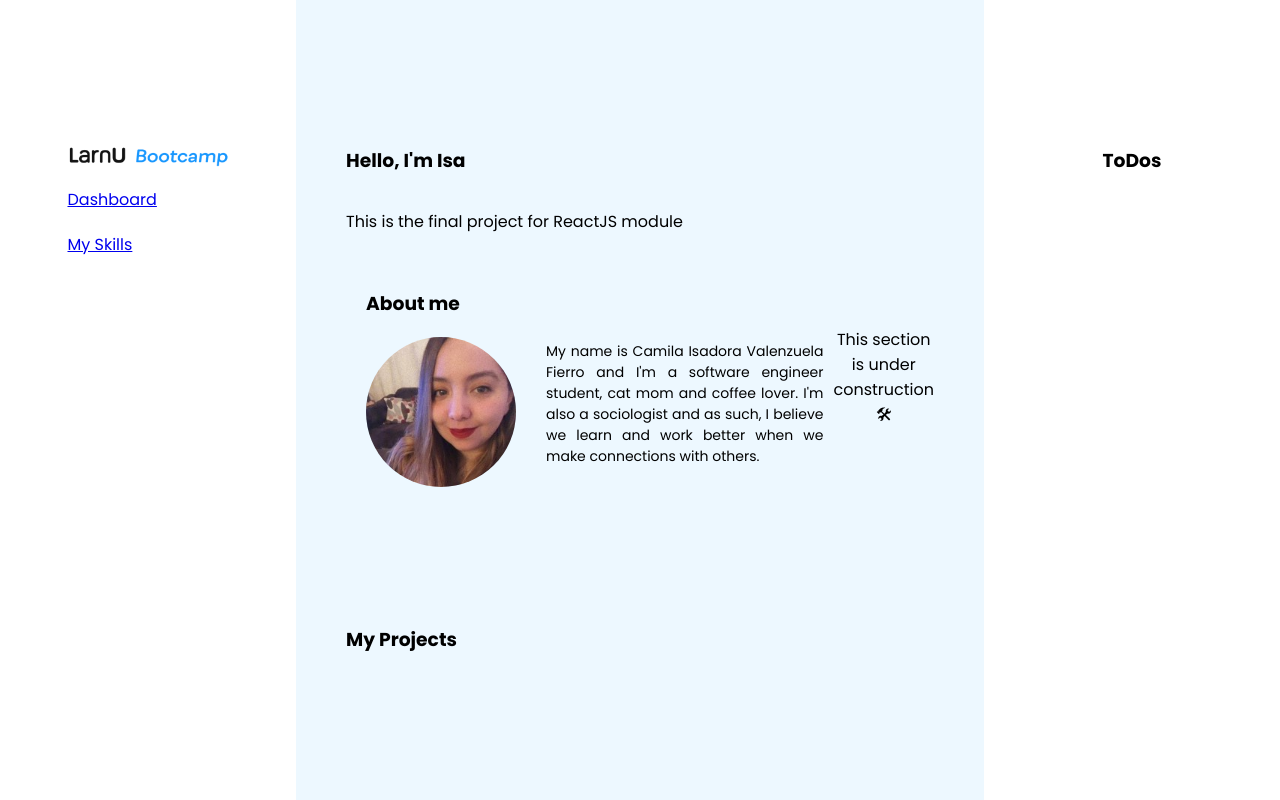
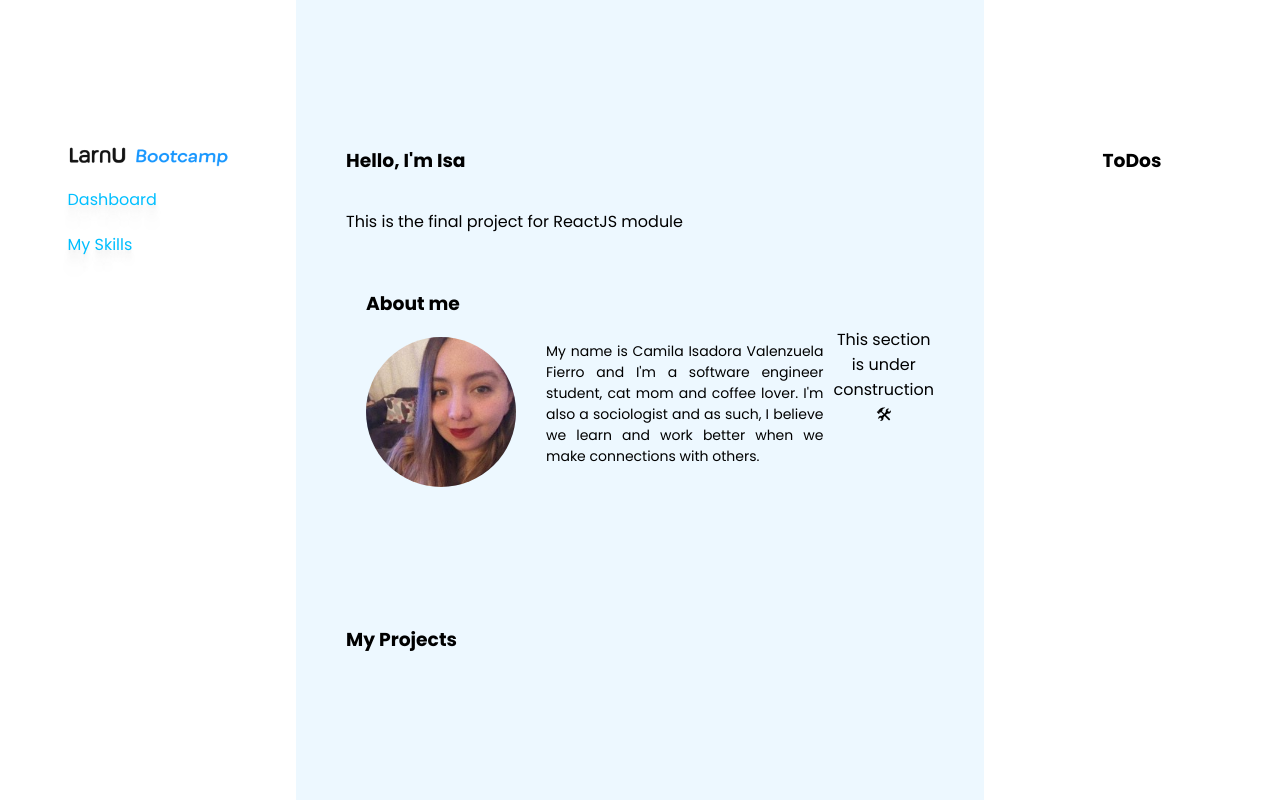
Before and after one commit to isavalenzuela/react_final, a React (Create React App) app: page / in a window 1280 px wide. Built offline with nearby package versions, Linux system fonts and the light colour scheme; no server answers.

Commit message:
✨ add style changes
wip

```diff
--- a/src/components/Sidebar.jsx
+++ b/src/components/Sidebar.jsx
@@ -5,10 +5,10 @@ const Sidebar = () => {
   return (
     <div className='sidebar'>
       <img className='larnu-logo' src='bootcamp.png' alt='logo'></img>
-      <NavLink to='/'>
+      <NavLink to='/' className="sidebar-link">
         Dashboard
       </NavLink>
-      <NavLink to='/myskills'>
+      <NavLink to='/myskills' className="sidebar-link">
         My Skills
       </NavLink>
     </div>
--- a/src/layout/LayoutView.css
+++ b/src/layout/LayoutView.css
@@ -13,6 +13,25 @@
   align-content: center;
   justify-content: center;
   align-items: flex-start;
+}
+
+.sidebar-link {
+  text-decoration: none;
+  color: deepskyblue;
+  font-weight: 400;
+  text-shadow: 0 3px 2.2px rgb(0 0 0 / 3%), 0 6.7px 5.3px rgb(0 0 0 / 5%), 0 12.5px 10px rgb(0 0 0 / 6%), 0 22.3px 17.9px rgb(0 0 0 / 7%), 0 41.8px 33.4px rgb(0 0 0 / 9%), 0 100px 80px rgb(0 0 0 / 12%);
+  opacity: 1;
+}
+
+.sidebar-link:hover {
+  text-shadow: 0 3px 2.2px rgb(0 0 0 / 3%), 0 6.7px 5.3px rgb(0 0 0 / 5%), 0 12.5px 10px rgb(0 0 0 / 6%), 0 22.3px 17.9px rgb(0 0 0 / 7%), 0 41.8px 33.4px rgb(0 0 0 / 9%), 0 100px 80px rgb(0 0 0 / 12%);
+  opacity: 1;
+  transition: opacity 0.3s ease 0s;
+  background: #330867;
+  background-clip: text;
+  color: transparent;
+  -webkit-background-clip: text;
+  -webkit-text-fill-color: transparent;
 }
 
 .dashboard, .myskills {
```
